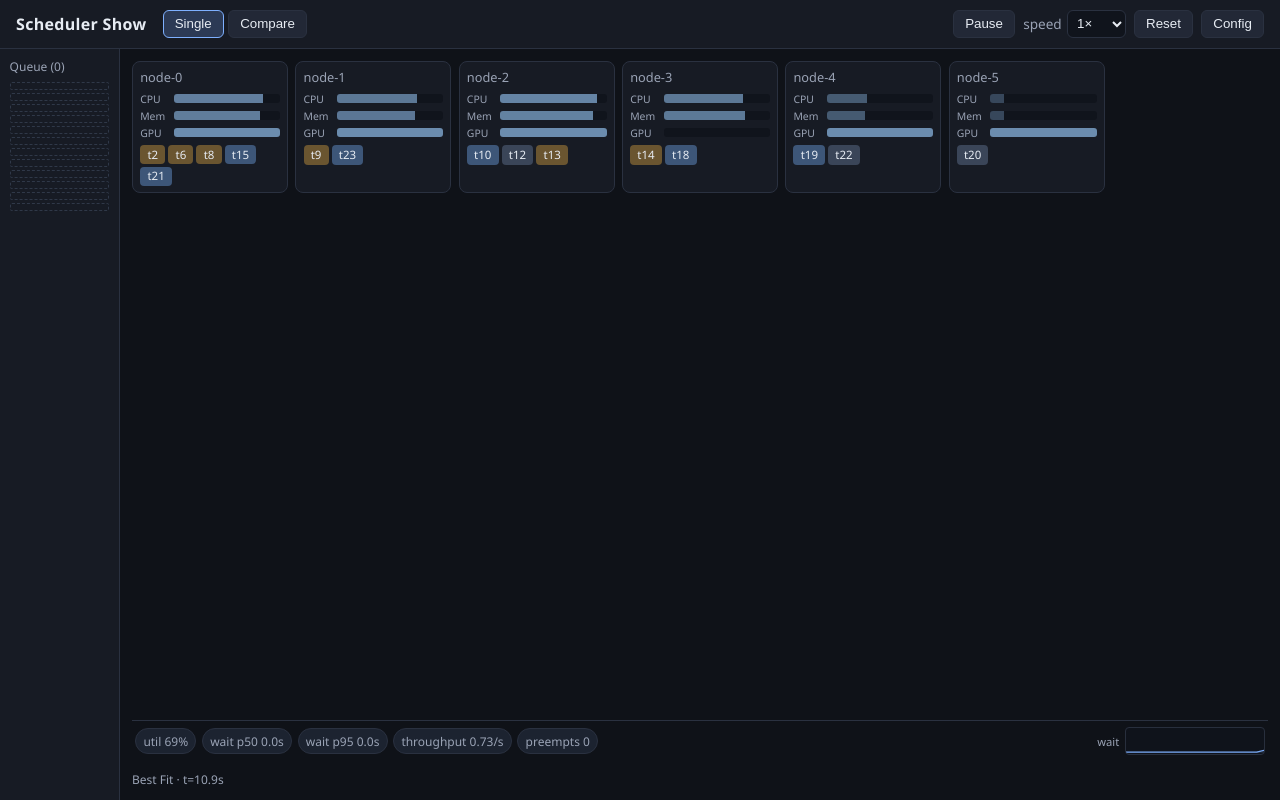
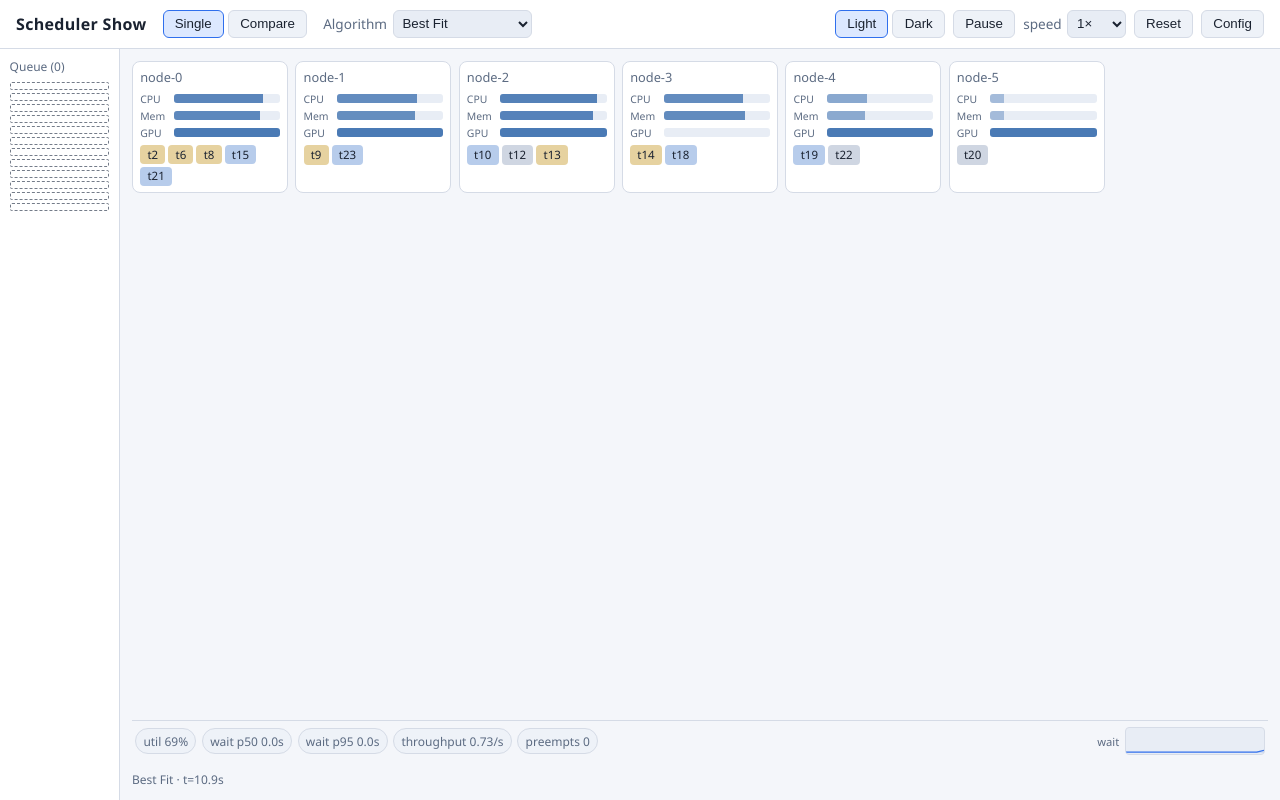
Before and after one commit to mocheng/scheduler-show, a React (Vite) app: page / in a window 1280 px wide. Built offline with nearby package versions, Linux system fonts and the light colour scheme.

Commit message:
feat(ui): light theme default + Single algorithm picker
Add Light/Dark toggle (default Light) and put algorithm select
in the Single top bar so policy choice is not Config-only.

```diff
--- a/index.html
+++ b/index.html
@@ -1,5 +1,5 @@
 <!doctype html>
-<html lang="en">
+<html lang="en" data-theme="light">
   <head>
     <meta charset="UTF-8" />
     <link rel="icon" type="image/svg+xml" href="/favicon.svg" />
--- a/src/App.css
+++ b/src/App.css
@@ -1,4 +1,23 @@
- :root {
+:root, [data-theme="light"] {
+  color-scheme: light;
+  --bg: #f4f6fa;
+  --panel: #ffffff;
+  --border: #d5dbe6;
+  --text: #1a2230;
+  --muted: #5c6b82;
+  --accent: #2f6fed;
+  --bar: #4a7ab5;
+  --warn: #b8860b;
+  --control: #eef2f8;
+  --control-active: #dce8ff;
+  --track: #e8edf5;
+  --pill-0: #cfd6e2;
+  --pill-1: #b7cceb;
+  --pill-2: #e6d2a0;
+  font-family: "IBM Plex Sans", "Segoe UI", system-ui, sans-serif;
+}
+
+[data-theme="dark"] {
   color-scheme: dark;
   --bg: #0f1218;
   --panel: #171b24;
@@ -8,7 +27,12 @@
   --accent: #7eb0ff;
   --bar: #6b8cae;
   --warn: #d4a017;
-  font-family: "IBM Plex Sans", "Segoe UI", system-ui, sans-serif;
+  --control: #222836;
+  --control-active: #2c3a55;
+  --track: #10141c;
+  --pill-0: #3a4558;
+  --pill-1: #3d5678;
+  --pill-2: #6a5530;
 }
 
 * { box-sizing: border-box; }
@@ -23,15 +47,16 @@ html, body, #root { height: 100%; margin: 0; background: var(--bg); color: var(-
 .brand { font-weight: 650; letter-spacing: 0.02em; }
 .mode-toggle { display: flex; gap: 0.25rem; }
 .mode-toggle button, .transport button, .drawer button, .lane-chrome button {
-  background: #222836; color: var(--text); border: 1px solid var(--border);
+  background: var(--control); color: var(--text); border: 1px solid var(--border);
   border-radius: 6px; padding: 0.35rem 0.7rem; cursor: pointer;
 }
-.mode-toggle button.active { background: #2c3a55; border-color: var(--accent); }
+.mode-toggle button.active { background: var(--control-active); border-color: var(--accent); }
 .transport { margin-left: auto; display: flex; gap: 0.5rem; align-items: center; }
 .transport label { display: flex; gap: 0.35rem; align-items: center; color: var(--muted); font-size: 0.85rem; }
-.transport select, .drawer select, .drawer input, .compare-head select {
-  background: #10141c; color: var(--text); border: 1px solid var(--border); border-radius: 6px; padding: 0.3rem;
+.transport select, .drawer select, .drawer input, .compare-head select, .algo-select {
+  background: var(--track); color: var(--text); border: 1px solid var(--border); border-radius: 6px; padding: 0.3rem;
 }
+.algo-pick { display: flex; align-items: center; gap: 0.35rem; font-size: 0.85rem; color: var(--muted); }
 
 .single-main { display: flex; flex: 1; min-height: 0; }
 .queue-rail {
@@ -41,10 +66,10 @@ html, body, #root { height: 100%; margin: 0; background: var(--bg); color: var(-
 .queue-title { font-size: 0.75rem; color: var(--muted); margin-bottom: 0.4rem; }
 .queue-silhouette { display: flex; flex-direction: column; gap: 3px; }
 .q-item { height: 8px; border-radius: 2px; background: #3a4558; }
-.q-item.prio-0 { background: #4a5568; }
-.q-item.prio-1 { background: #6b8cae; }
-.q-item.prio-2 { background: #c4a35a; }
-.q-item.prio-neutral { background: #4a5568; }
+.q-item.prio-0 { background: var(--pill-0); }
+.q-item.prio-1 { background: var(--pill-1); }
+.q-item.prio-2 { background: var(--pill-2); }
+.q-item.prio-neutral { background: var(--pill-0); }
 .q-slot {
   background: transparent; border: 1px dashed #3a4558; opacity: 0.7;
 }
@@ -65,16 +90,16 @@ html, body, #root { height: 100%; margin: 0; background: var(--bg); color: var(-
 .bars { display: flex; flex-direction: column; gap: 3px; }
 .bar-row { display: flex; align-items: center; gap: 0.35rem; }
 .bar-label { width: 28px; font-size: 0.65rem; color: var(--muted); }
-.bar-track { flex: 1; height: 9px; background: #10141c; border-radius: 3px; overflow: hidden; }
+.bar-track { flex: 1; height: 9px; background: var(--track); border-radius: 3px; overflow: hidden; }
 .bar-fill { height: 100%; background: var(--bar); }
 .node-pills { display: flex; flex-wrap: wrap; gap: 3px; margin-top: 0.35rem; min-height: 1.2rem; }
 .pill {
   font-size: 0.72rem; line-height: 1.2; padding: 0.15rem 0.45rem;
   border-radius: 4px; background: #2a3344; font-variant-numeric: tabular-nums;
 }
-.pill.prio-0 { background: #3a4558; }
-.pill.prio-1 { background: #3d5678; }
-.pill.prio-2 { background: #6a5530; }
+.pill.prio-0 { background: var(--pill-0); }
+.pill.prio-1 { background: var(--pill-1); }
+.pill.prio-2 { background: var(--pill-2); }
 .pill.flash { outline: 2px solid #f0c674; animation: pulse 0.4s ease; }
 .idle-dash { color: var(--muted); font-size: 0.75rem; font-style: italic; }
 @keyframes pulse { from { transform: scale(1.08); } to { transform: scale(1); } }
@@ -86,12 +111,12 @@ html, body, #root { height: 100%; margin: 0; background: var(--bg); color: var(-
 .metric-chips { display: flex; flex-wrap: wrap; gap: 0.35rem; flex: 1; }
 .chip {
   font-size: 0.75rem; padding: 0.2rem 0.45rem; border-radius: 999px;
-  background: #1c2330; border: 1px solid var(--border); color: var(--muted);
+  background: var(--control); border: 1px solid var(--border); color: var(--muted);
 }
 .chip.warn { color: var(--warn); border-color: #5a4a20; }
 .spark-wrap { display: flex; align-items: center; gap: 0.35rem; color: var(--accent); }
 .spark-label { font-size: 0.7rem; color: var(--muted); }
-.spark { width: 140px; height: 28px; opacity: 0.95; border: 1px solid var(--border); border-radius: 4px; background: #10141c; }
+.spark { width: 140px; height: 28px; opacity: 0.95; border: 1px solid var(--border); border-radius: 4px; background: var(--track); }
 .algo-tag { font-size: 0.75rem; color: var(--muted); }
 
 .compare-main { flex: 1; overflow: auto; padding: 0.75rem; }
@@ -124,7 +149,7 @@ html, body, #root { height: 100%; margin: 0; background: var(--bg); color: var(-
 .queue-slots { display: flex; flex-wrap: wrap; gap: 2px; }
 .lane-nodes { display: flex; flex-wrap: wrap; gap: 3px; align-items: center; }
 .node-strip {
-  width: 44px; height: 16px; background: #10141c; border-radius: 3px; position: relative;
+  width: 44px; height: 16px; background: var(--track); border-radius: 3px; position: relative;
   overflow: hidden; border: 1px solid var(--border); flex-shrink: 0;
 }
 .strip-fill { position: absolute; inset: 0 auto 0 0; background: var(--lane-accent, var(--bar)); opacity: 0.55; }
--- a/src/App.tsx
+++ b/src/App.tsx
@@ -15,6 +15,7 @@ const ALL_ALGOS = Object.keys(ALGO_LABELS) as AlgoId[];
 
 export default function App() {
   const [mode, setMode] = useState<Mode>('single');
+  const [theme, setTheme] = useState<'light' | 'dark'>('light');
   const [playing, setPlaying] = useState(true);
   const [speed, setSpeed] = useState(1);
   const [drawer, setDrawer] = useState(false);
@@ -56,6 +57,10 @@ export default function App() {
     rebuild();
     // eslint-disable-next-line react-hooks/exhaustive-deps
   }, []);
+
+  useEffect(() => {
+    document.documentElement.setAttribute('data-theme', theme);
+  }, [theme]);
 
   useEffect(() => {
     if (singleRef.current) singleRef.current.setAlgo(singleAlgo);
@@ -140,7 +145,7 @@ export default function App() {
   };
 
   return (
-    <div className={`app ${drawer ? 'drawer-open' : ''}`}>
+    <div className={`app ${drawer ? 'drawer-open' : ''}`} data-theme={theme}>
       <header className="topbar">
         <div className="brand">Scheduler Show</div>
         <div className="mode-toggle">
@@ -159,7 +164,39 @@ export default function App() {
             Compare
           </button>
         </div>
+        {mode === 'single' && (
+          <label className="algo-pick">
+            Algorithm
+            <select
+              className="algo-select"
+              value={singleAlgo}
+              onChange={(e) => setSingleAlgo(e.target.value as AlgoId)}
+            >
+              {ALL_ALGOS.map((id) => (
+                <option key={id} value={id}>
+                  {ALGO_LABELS[id]}
+                </option>
+              ))}
+            </select>
+          </label>
+        )}
         <div className="transport">
+          <div className="mode-toggle" title="Theme">
+            <button
+              type="button"
+              className={theme === 'light' ? 'active' : ''}
+              onClick={() => setTheme('light')}
+            >
+              Light
+            </button>
+            <button
+              type="button"
+              className={theme === 'dark' ? 'active' : ''}
+              onClick={() => setTheme('dark')}
+            >
+              Dark
+            </button>
+          </div>
           <button type="button" onClick={() => setPlaying((p) => !p)}>
             {playing ? 'Pause' : 'Play'}
           </button>
```
